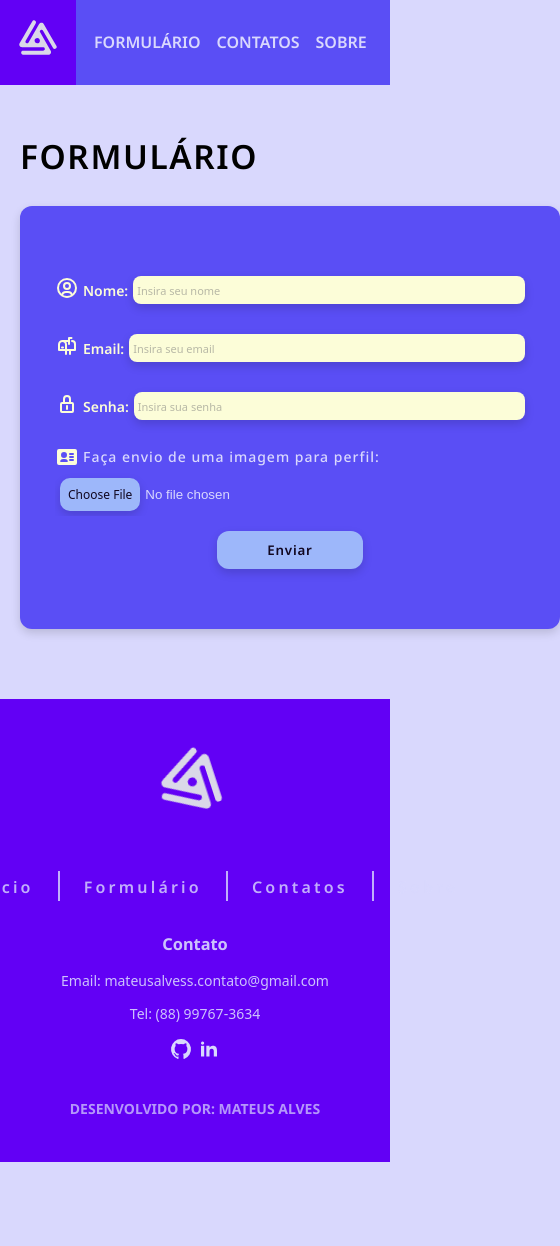
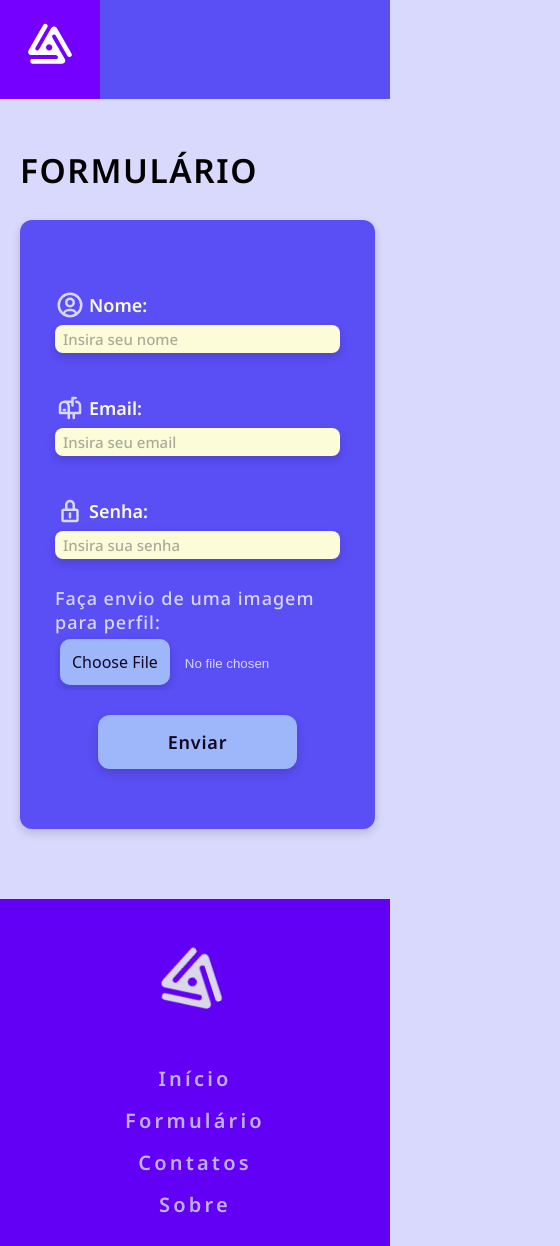
Before and after one commit to M4YG/Projeto-Curso, a plain HTML site: page index.html in a window 390 px wide. Shown: the top 1246 px of the page, 560 px wide, since content can reach past the window. Before the commit the page ends 1162 px from the top, so only its background shows below. Drawn offline with nearby package versions, Linux system fonts and the light colour scheme.

Commit message:
feat: Implementação de responsividade para sistemas Mobile]

```diff
--- a/index.html
+++ b/index.html
@@ -45,7 +45,11 @@
                     <div class="FormItemsIconDinamicContainer">
                         <svg id="FormIconDinamic" class="w-6 h-6 text-gray-800 dark:text-white" aria-hidden="true" xmlns="http://www.w3.org/2000/svg" width="24" height="24" fill="none" viewBox="0 0 24 24">
                             <path stroke="currentColor" stroke-linecap="round" stroke-linejoin="round" stroke-width="2" d="M12 21a9 9 0 1 0 0-18 9 9 0 0 0 0 18Zm0 0a8.949 8.949 0 0 0 4.951-1.488A3.987 3.987 0 0 0 13 16h-2a3.987 3.987 0 0 0-3.951 3.512A8.948 8.948 0 0 0 12 21Zm3-11a3 3 0 1 1-6 0 3 3 0 0 1 6 0Z"/>
-                          </svg>
+                        </svg>
+                        <!--Icones para Celular-->
+                        <svg id="FormIconDinamicMobile" class="w-6 h-6 text-gray-800 dark:text-white" aria-hidden="true" xmlns="http://www.w3.org/2000/svg" width="30" height="30" fill="none" viewBox="0 0 24 24">
+                            <path stroke="currentColor" stroke-linecap="round" stroke-linejoin="round" stroke-width="2" d="M12 21a9 9 0 1 0 0-18 9 9 0 0 0 0 18Zm0 0a8.949 8.949 0 0 0 4.951-1.488A3.987 3.987 0 0 0 13 16h-2a3.987 3.987 0 0 0-3.951 3.512A8.948 8.948 0 0 0 12 21Zm3-11a3 3 0 1 1-6 0 3 3 0 0 1 6 0Z"/>
+                        </svg>
                     </div>
                     <label for="nomeusuario">Nome: </label>
                     <input type="text" placeholder="Insira seu nome" required id="nomeusuario">
@@ -55,7 +59,11 @@
                     <div class="FormItemsIconDinamicContainer">
                         <svg id="FormIconDinamic" class="w-6 h-6 text-gray-800 dark:text-white" aria-hidden="true" xmlns="http://www.w3.org/2000/svg" width="24" height="24" fill="none" viewBox="0 0 24 24">
                             <path stroke="currentColor" stroke-linecap="round" stroke-linejoin="round" stroke-width="2" d="M11 16v-5.5A3.5 3.5 0 0 0 7.5 7m3.5 9H4v-5.5A3.5 3.5 0 0 1 7.5 7m3.5 9v4M7.5 7H14m0 0V4h2.5M14 7v3m-3.5 6H20v-6a3 3 0 0 0-3-3m-2 9v4m-8-6.5h1"/>
-                          </svg>
+                        </svg>
+                        <!--Icones para Celular-->
+                        <svg id="FormIconDinamicMobile" class="w-6 h-6 text-gray-800 dark:text-white" aria-hidden="true" xmlns="http://www.w3.org/2000/svg" width="30" height="30" fill="none" viewBox="0 0 24 24">
+                            <path stroke="currentColor" stroke-linecap="round" stroke-linejoin="round" stroke-width="2" d="M11 16v-5.5A3.5 3.5 0 0 0 7.5 7m3.5 9H4v-5.5A3.5 3.5 0 0 1 7.5 7m3.5 9v4M7.5 7H14m0 0V4h2.5M14 7v3m-3.5 6H20v-6a3 3 0 0 0-3-3m-2 9v4m-8-6.5h1"/>
+                        </svg>
                     </div>
                     <label for="emailusuario">Email: </label>
                     <input type="email" placeholder="Insira seu email" required id="emailusuario">
@@ -65,7 +73,11 @@
                     <div class="FormItemsIconDinamicContainer">
                         <svg id="FormIconDinamic" class="w-6 h-6 text-gray-800 dark:text-white" aria-hidden="true" xmlns="http://www.w3.org/2000/svg" width="24" height="24" fill="none" viewBox="0 0 24 24">
                             <path stroke="currentColor" stroke-linecap="round" stroke-linejoin="round" stroke-width="2" d="M12 14v3m-3-6V7a3 3 0 1 1 6 0v4m-8 0h10a1 1 0 0 1 1 1v7a1 1 0 0 1-1 1H7a1 1 0 0 1-1-1v-7a1 1 0 0 1 1-1Z"/>
-                          </svg>
+                        </svg>
+                        <!--Icones para Celular-->
+                        <svg id="FormIconDinamicMobile" class="w-6 h-6 text-gray-800 dark:text-white" aria-hidden="true" xmlns="http://www.w3.org/2000/svg" width="30" height="30" fill="none" viewBox="0 0 24 24">
+                            <path stroke="currentColor" stroke-linecap="round" stroke-linejoin="round" stroke-width="2" d="M12 14v3m-3-6V7a3 3 0 1 1 6 0v4m-8 0h10a1 1 0 0 1 1 1v7a1 1 0 0 1-1 1H7a1 1 0 0 1-1-1v-7a1 1 0 0 1 1-1Z"/>
+                        </svg>
                     </div>
                     <label for="senhausuario">Senha: </label>
                     <input type="password" placeholder="Insira sua senha" required id="senhausuario">
--- a/styles/style.css
+++ b/styles/style.css
@@ -70,6 +70,9 @@ main {
     color: #FCFDD8;
     margin-right: 4px;
 }
+#FormIconDinamicMobile {
+    display: none;
+ }
 .FormItemsContainer label {
     color: #FCFDD8;
     font-family: "Noto Sans";
@@ -154,6 +157,7 @@ main {
     transition: linear 400ms;
     box-shadow: 0px 2px 3px #6e89cc;
 }
+
 .Rodapé {
     background-color: #6200F5;
     text-align: center;
@@ -217,6 +221,9 @@ main {
     font-size: 14px;
     opacity: 90%;
 }
+.footer-contact p {
+    font-weight: 500;
+}
 .socialsItems {
     color: #d9d8fd;
     text-decoration: none;
@@ -231,3 +238,86 @@ main {
     user-select: none;
     padding: 20px 0px;
 }
+
+
+/*Mobile*/
+@media (max-width: 600px) {
+    .LogoNavbar {
+        width: 70px;
+        padding: 0px 15px;
+    }
+    .NavbarLinksContainer {
+        display: none;
+    }
+    .FormCardContainer {
+        display: flex;
+        flex-direction: column;
+        width: 90%;
+    }
+    .FormItemsIconDinamicContainer {
+        flex-wrap: wrap;
+    }
+    #FormIconDinamic {
+        display: none;
+     }
+    #FormIconDinamicMobile {
+        margin-right: 4px;
+        color: #d9d8fd;
+        display: block;
+    }
+    .FormItemsContainer {
+        display: flex;
+        justify-content: flex-start;
+        flex-wrap: wrap;
+    }
+    .FormItemsContainer label {
+        font-size: 18px;
+    }
+    .FormItemsContainer input {
+        font-size: 16px;
+        font-weight: 500;
+        font-family: "Noto Sans";
+        height: 28px;
+        padding: 0px 8px;
+        margin-top: 5px;
+    }
+    .FormItemsContainer input::placeholder {
+        font-size: 15px;
+        opacity: 60%;
+    }
+    .FormItemProfileContainer label {
+        font-size: 18px;
+    }
+    .FormItemProfileContainer input[type="file"]::file-selector-button {
+        padding: 12px;
+        font-size: 16px;
+        margin-right: 15px;
+    }
+    .FormSubmitBtnContainer input {
+        padding: 15px 70px;
+        font-size: 18px;
+        margin-top: 10px;
+    }
+    .FooterLinksContainer .barra {
+        display: none;
+    }
+    .FooterLinksContainer ul {
+        display: flex;
+        justify-content: center;
+        align-items: center;
+        flex-direction: column;
+        margin-top: 0px;
+        padding: 0px;
+        font-size: 20px;
+    }
+    .FooterLinksContainer ul li {
+        padding: 5px 0px;
+    }
+    .footer-contact {
+        font-size: 17px;
+        font-family: "Noto Sans";
+    }
+    .footer-contact p {
+        font-size: 14px;
+    }
+}
```
